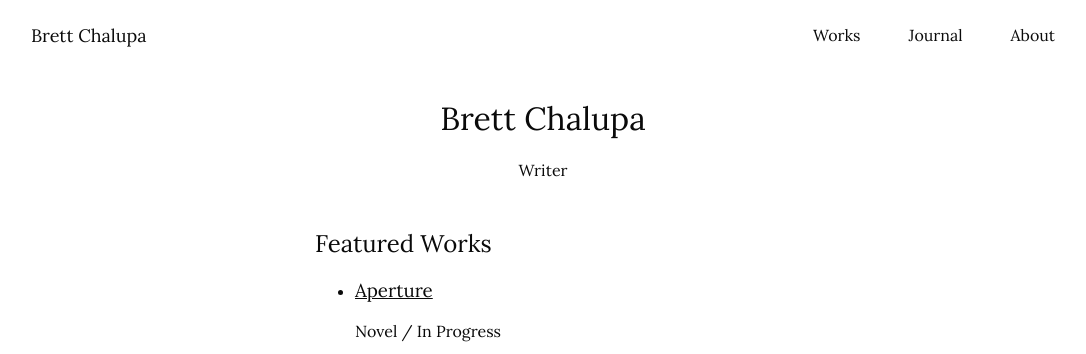
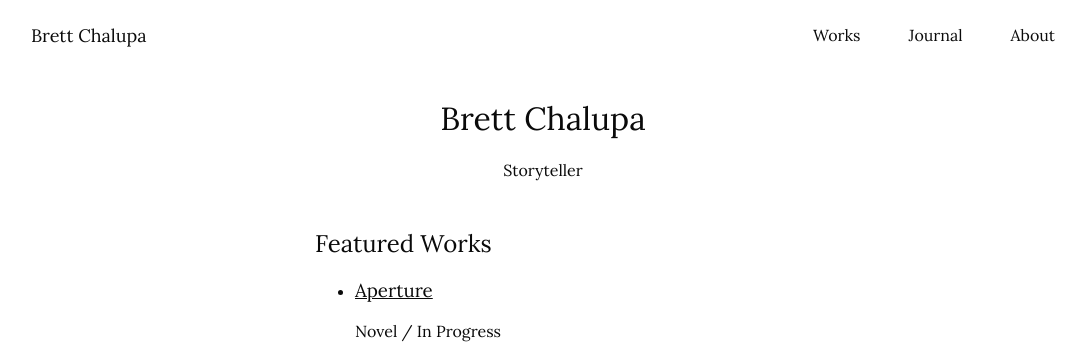
Before and after one commit to brettchalupa/brettchalupa.github.io, a Jekyll site: the page built from index.html, in a window 1280 px wide. Shown: the top 354 px of the page, without its empty margins (97-1183 px from the left). Built offline with Jekyll 4.4.1, drawn with Linux system fonts in a browser that asks for light colours; a script that is not in the unit is left out.

Commit message:
Change 'Writer' to 'Storyteller'
Something more generic would be a better fit since I want to explore
comics/film/photography/etc.

```diff
--- a/index.html
+++ b/index.html
@@ -7,7 +7,7 @@ layout: default
   <div class="intro">
     <h1>Brett Chalupa</h1>
 
-    <h4>Writer</h4>
+    <h4>Storyteller</h4>
   </div>
 
   <div class='featured-works'>
```
